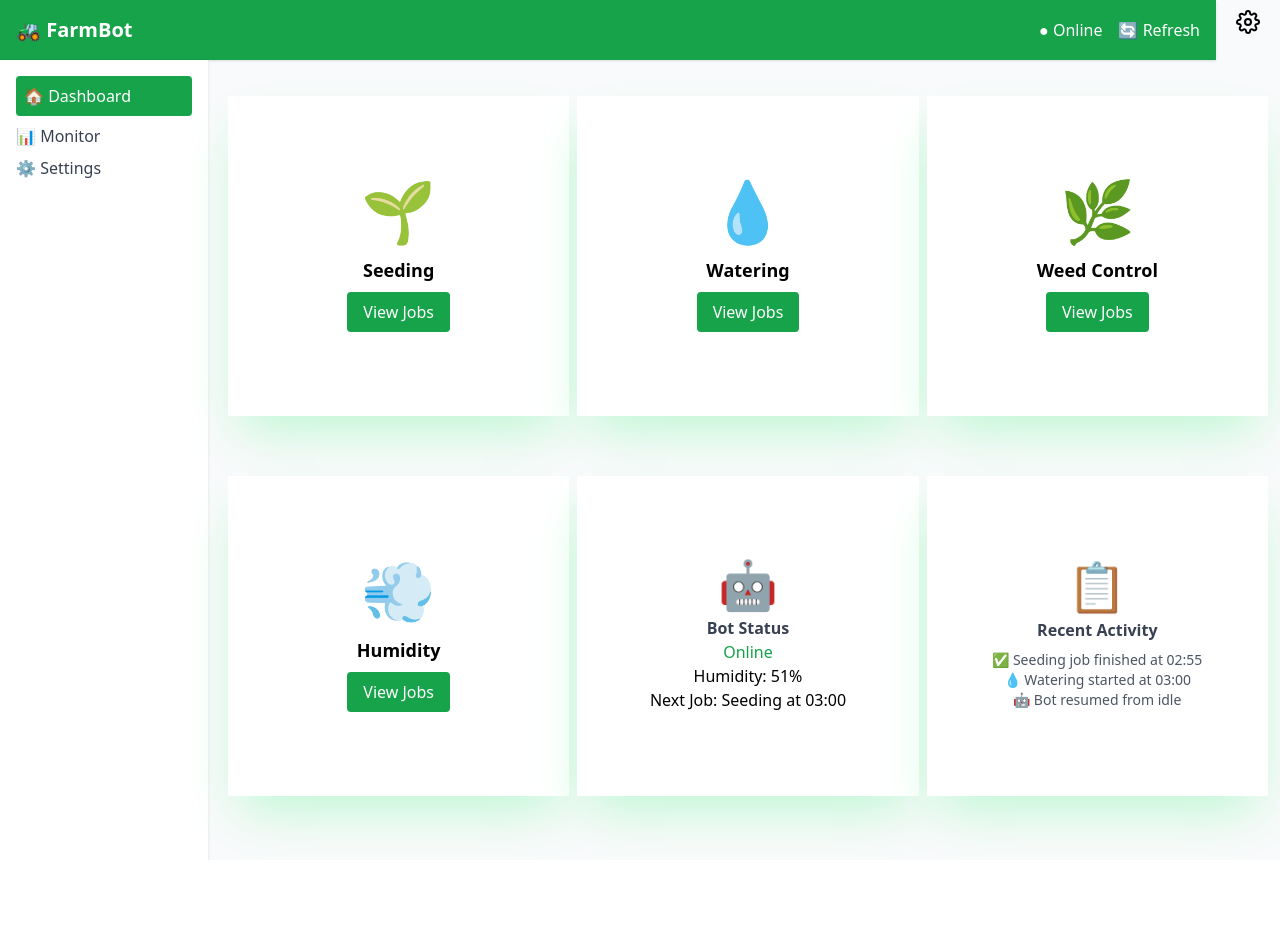
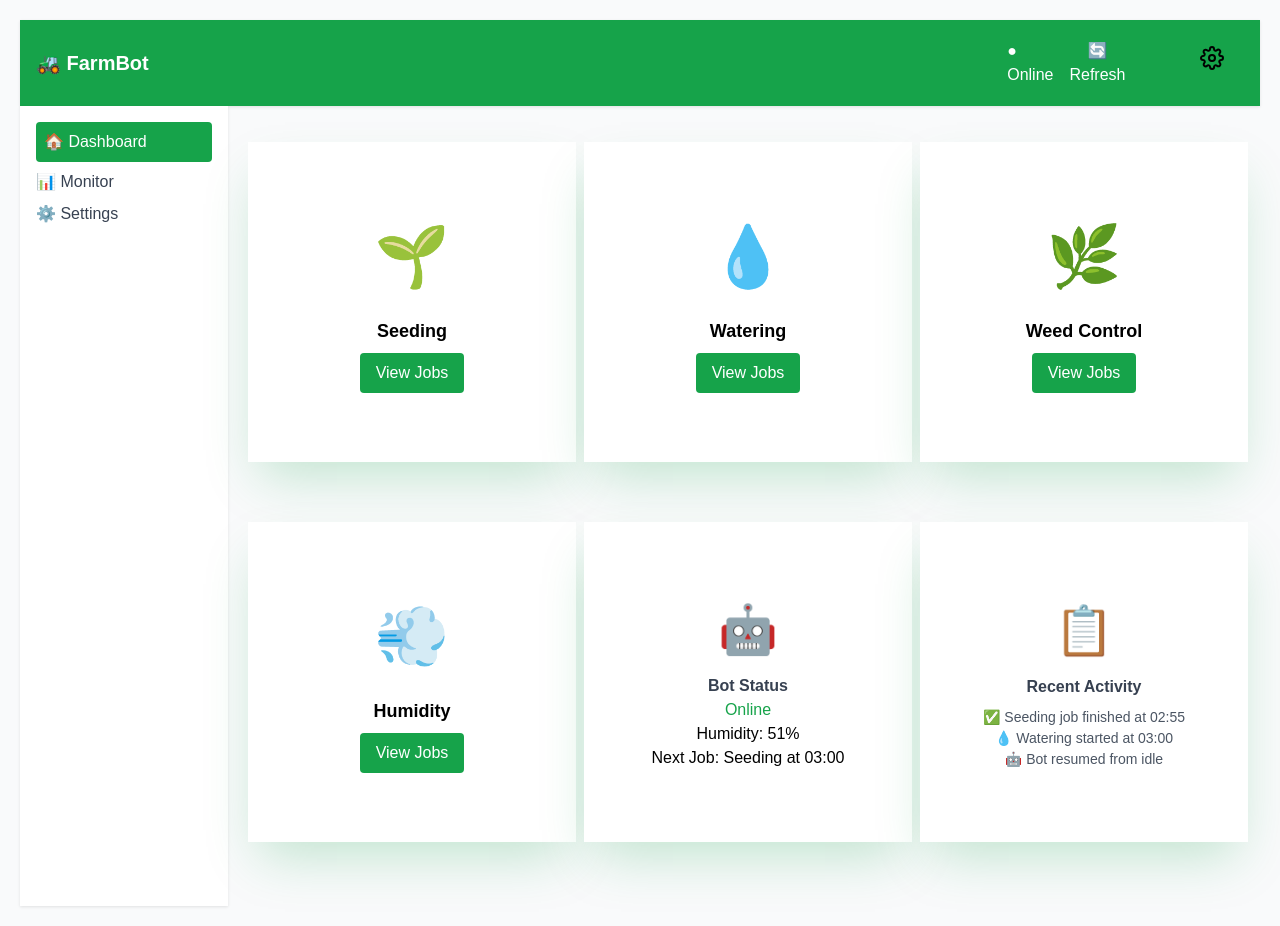
Before and after one commit to pratikmondal6/Farmbot-Digital-Agriculture, a React (Create React App) app in the folder client/: page / in a window 1280 px wide. Before the commit the page ends 860 px from the top, so only its background shows below. Built offline with nearby package versions, Linux system fonts and the light colour scheme.

Commit message:
dashboard css

```diff
--- /dev/null
+++ b/client/src/farmbot-dashboard.css
@@ -0,0 +1,153 @@
+
+/* FarmBot Dashboard CSS */
+
+/* Main container */
+.dashboard-container {
+    min-height: 100vh;
+    background-color: #f9fafb; /* bg-gray-50 */
+    font-family: sans-serif; /* font-sans */
+}
+
+/* Header */
+.dashboard-header {
+    display: flex;
+    justify-content: space-between;
+    align-items: center;
+    padding: 1rem; /* p-4 */
+    background-color: #16a34a; /* bg-green-600 */
+    box-shadow: 0 1px 3px 0 rgba(0, 0, 0, 0.1); /* shadow */
+    color: white; /* text-white */
+}
+
+.dashboard-title {
+    font-size: 1.25rem; /* text-xl */
+    font-weight: 600; /* font-semibold */
+}
+
+.dashboard-status-bar {
+    display: flex;
+    align-items: center;
+    gap: 1rem; /* space-x-4 */
+}
+
+.status-indicator {
+    font-weight: 500; /* font-medium */
+}
+
+.refresh-button:hover {
+    color: #e5e7eb; /* hover:text-gray-200 */
+}
+
+/* Main layout */
+.dashboard-layout {
+    display: flex;
+}
+
+/* Sidebar */
+.dashboard-sidebar {
+    width: 13rem; /* w-52 */
+    background-color: white; /* bg-white */
+    box-shadow: 0 1px 3px 0 rgba(0, 0, 0, 0.1); /* shadow */
+    height: 100vh; /* h-screen */
+    padding: 1rem; /* p-4 */
+}
+
+.sidebar-nav {
+    display: flex;
+    flex-direction: column;
+    gap: 0.5rem; /* space-y-2 */
+}
+
+.nav-link-active {
+    color: white; /* text-white */
+    font-weight: 500; /* font-medium */
+    background-color: #16a34a; /* bg-green-600 */
+    padding: 0.5rem; /* p-2 */
+    border-radius: 0.25rem; /* rounded */
+}
+
+.nav-link {
+    color: #374151; /* text-gray-700 */
+}
+
+.nav-link:hover {
+    color: #16a34a; /* hover:text-green-600 */
+}
+
+/* Main content */
+.dashboard-main {
+    flex: 1; /* flex-1 */
+    margin-top: 2rem; /* mt-8 */
+    margin-left: 1rem; /* mx-4 */
+    margin-right: 1rem; /* mx-4 */
+    margin-bottom: 1rem; /* mb-4 */
+    display: grid;
+    grid-template-columns: repeat(3, 1fr); /* grid-cols-3 */
+    gap: 0.5rem; /* gap-2 */
+}
+
+/* Card styles */
+.dashboard-card {
+    background-color: white; /* bg-white */
+    box-shadow: 0 25px 50px -12px rgba(22, 163, 74, 0.25); /* shadow-2xl shadow-green-200 */
+    padding: 1rem; /* p-4 */
+    height: 20rem; /* h-[20rem] */
+    width: 100%; /* w-full */
+    display: flex;
+    flex-direction: column;
+    align-items: center;
+    justify-content: center;
+    text-align: center;
+    margin: 0.25rem; /* m-1 */
+}
+
+.card-icon {
+    font-size: 3.75rem; /* text-6xl */
+    margin-bottom: 1rem; /* mb-4 */
+}
+
+.card-title {
+    font-size: 1.125rem; /* text-lg */
+    font-weight: 600; /* font-semibold */
+    margin-bottom: 0.5rem; /* mb-2 */
+}
+
+.card-button {
+    padding: 0.5rem 1rem; /* px-4 py-2 */
+    background-color: #16a34a; /* bg-green-600 */
+    color: white; /* text-white */
+    border-radius: 0.25rem; /* rounded */
+    border: none;
+    cursor: pointer;
+}
+
+.card-button:hover {
+    background-color: #15803d; /* hover:bg-green-700 */
+}
+
+/* Status card */
+.status-card-icon {
+    font-size: 3rem; /* text-5xl */
+    margin-bottom: 0.5rem; /* mb-2 */
+}
+
+.status-card-title {
+    font-weight: 600; /* font-semibold */
+    color: #374151; /* text-gray-700 */
+}
+
+.status-online {
+    color: #16a34a; /* text-green-600 */
+}
+
+/* Activity card */
+.activity-card-title {
+    font-weight: 600; /* font-semibold */
+    color: #374151; /* text-gray-700 */
+    margin-bottom: 0.5rem; /* mb-2 */
+}
+
+.activity-list {
+    font-size: 0.875rem; /* text-sm */
+    color: #4b5563; /* text-gray-600 */
+}
--- a/client/src/pages/FarmBotDashboard.jsx
+++ b/client/src/pages/FarmBotDashboard.jsx
@@ -1,76 +1,78 @@
 import React from 'react';
 import { Link } from 'react-router-dom';
 import Settings from "./Setting";
+import '../farmbot-dashboard.css';
 
 export default function FarmBotDashboard() {
     return (
-        <div className="min-h-screen bg-gray-50 font-sans">
+        <div className="dashboard-container">
             {/* Top Header */}
-            <Settings />
-            <header className="flex justify-between items-center p-4 bg-green-600 shadow text-white">
-                <h1 className="text-xl font-semibold">🚜 FarmBot</h1>
-                <div className="flex items-center space-x-4">
-                    <span className="font-medium">● Online</span>
-                    <button className="hover:text-gray-200">🔄 Refresh</button>
+
+            <header className="dashboard-header">
+                <h1 className="dashboard-title">🚜 FarmBot</h1>
+                <div className="dashboard-status-bar">
+                    <span className="status-indicator">● Online</span>
+                    <button className="refresh-button">🔄 Refresh</button>
+                    <Settings />
                 </div>
             </header>
 
             {/* Main Layout */}
-            <div className="flex">
+            <div className="dashboard-layout">
                 {/* Sidebar */}
-                <aside className="w-52 bg-white shadow h-screen p-4 space-y-4">
-                    <nav className="flex flex-col space-y-2">
-                        <a href="#" className="text-white font-medium bg-green-600 p-2 rounded">🏠 Dashboard</a>
-                        {/*<a href="#" className="text-gray-700 hover:text-green-600">🌱 Seeding</a>*/}
-                        {/*<a href="#" className="text-gray-700 hover:text-green-600">💧 Watering</a>*/}
-                        <a href="#" className="text-gray-700 hover:text-green-600">📊 Monitor</a>
-                        <a href="#" className="text-gray-700 hover:text-green-600">⚙️ Settings</a>
+                <aside className="dashboard-sidebar">
+                    <nav className="sidebar-nav">
+                        <a href="#" className="nav-link-active">🏠 Dashboard</a>
+                        {/*<a href="#" className="nav-link">🌱 Seeding</a>*/}
+                        {/*<a href="#" className="nav-link">💧 Watering</a>*/}
+                        <a href="#" className="nav-link">📊 Monitor</a>
+                        <a href="#" className="nav-link">⚙️ Settings</a>
                     </nav>
                 </aside>
 
                 {/* Content */}
-                <main className="flex-1 mt-8 mx-4 mb-4 grid grid-cols-3 gap-2">
+                <main className="dashboard-main">
                     {/* Job Cards */}
-                    <div className="bg-white shadow-2xl shadow-green-200 p-4 h-[20rem] w-full flex flex-col items-center justify-center text-center m-1">
-                        <div className="text-6xl mb-4">🌱</div>
-                        <h2 className="text-lg font-semibold mb-2">Seeding</h2>
+                    <div className="dashboard-card">
+                        <div className="card-icon">🌱</div>
+                        <h2 className="card-title">Seeding</h2>
                         <Link to="/seeding/parameters">
-                            <button className="px-4 py-2 bg-green-600 text-white rounded hover:bg-green-700">View Jobs</button>
+                            <button className="card-button">View Jobs</button>
                         </Link>
                     </div>
 
-                    <div className="bg-white shadow-2xl shadow-green-200 p-4 h-[20rem] w-full flex flex-col items-center justify-center text-center m-1">
-                        <div className="text-6xl mb-4">💧</div>
-                        <h2 className="text-lg font-semibold mb-2">Watering</h2>
-                        <button className="px-4 py-2 bg-green-600 text-white rounded hover:bg-green-700">View Jobs</button>
+                    <div className="dashboard-card">
+                        <div className="card-icon">💧</div>
+                        <h2 className="card-title">Watering</h2>
+                        <button className="card-button">View Jobs</button>
                     </div>
 
-                    <div className="bg-white shadow-2xl shadow-green-200 p-4 h-[20rem] w-full flex flex-col items-center justify-center text-center m-1">
-                        <div className="text-6xl mb-4">🌿</div>
-                        <h2 className="text-lg font-semibold mb-2">Weed Control</h2>
-                        <button className="px-4 py-2 bg-green-600 text-white rounded hover:bg-green-700">View Jobs</button>
+                    <div className="dashboard-card">
+                        <div className="card-icon">🌿</div>
+                        <h2 className="card-title">Weed Control</h2>
+                        <button className="card-button">View Jobs</button>
                     </div>
 
-                    <div className="bg-white shadow-2xl shadow-green-200 p-4 h-[20rem] w-full flex flex-col items-center justify-center text-center m-1">
-                        <div className="text-6xl mb-4">💨</div>
-                        <h2 className="text-lg font-semibold mb-2">Humidity</h2>
-                        <button className="px-4 py-2 bg-green-600 text-white rounded hover:bg-green-700">View Jobs</button>
+                    <div className="dashboard-card">
+                        <div className="card-icon">💨</div>
+                        <h2 className="card-title">Humidity</h2>
+                        <button className="card-button">View Jobs</button>
                     </div>
 
                     {/* Passive Monitoring Panel */}
-                    <div className="bg-white shadow-2xl shadow-green-200 p-4 h-[20rem] w-full flex flex-col items-center justify-center text-center m-1">
-                        <div className="text-5xl mb-2">🤖</div>
-                        <h3 className="font-semibold text-gray-700">Bot Status</h3>
-                        <p className="text-green-600">Online</p>
+                    <div className="dashboard-card">
+                        <div className="status-card-icon">🤖</div>
+                        <h3 className="status-card-title">Bot Status</h3>
+                        <p className="status-online">Online</p>
                         <p>Humidity: 51%</p>
                         <p>Next Job: Seeding at 03:00</p>
                     </div>
 
                     {/* Recent Activity */}
-                    <div className="bg-white shadow-2xl shadow-green-200 p-4 h-[20rem] w-full flex flex-col items-center justify-center text-center m-1">
-                        <div className="text-5xl mb-2">📋</div>
-                        <h3 className="font-semibold text-gray-700 mb-2">Recent Activity</h3>
-                        <ul className="text-sm text-gray-600">
+                    <div className="dashboard-card">
+                        <div className="status-card-icon">📋</div>
+                        <h3 className="activity-card-title">Recent Activity</h3>
+                        <ul className="activity-list">
                             <li>✅ Seeding job finished at 02:55</li>
                             <li>💧 Watering started at 03:00</li>
                             <li>🤖 Bot resumed from idle</li>
--- a/client/src/pages/Setting.jsx
+++ b/client/src/pages/Setting.jsx
@@ -43,7 +43,7 @@
     return (
         <div className="settings-container" ref={settingsRef}>
             <div className={"settings-icon"}>
-                <FiSettings onClick={handleClick} size={24}/>
+                <FiSettings onClick={handleClick} size={24} color={"#16a34a"}/>
             </div>
             {showSetting && <div className="settings-form-container">
                 {!showFarmbotConfig ? (
```
